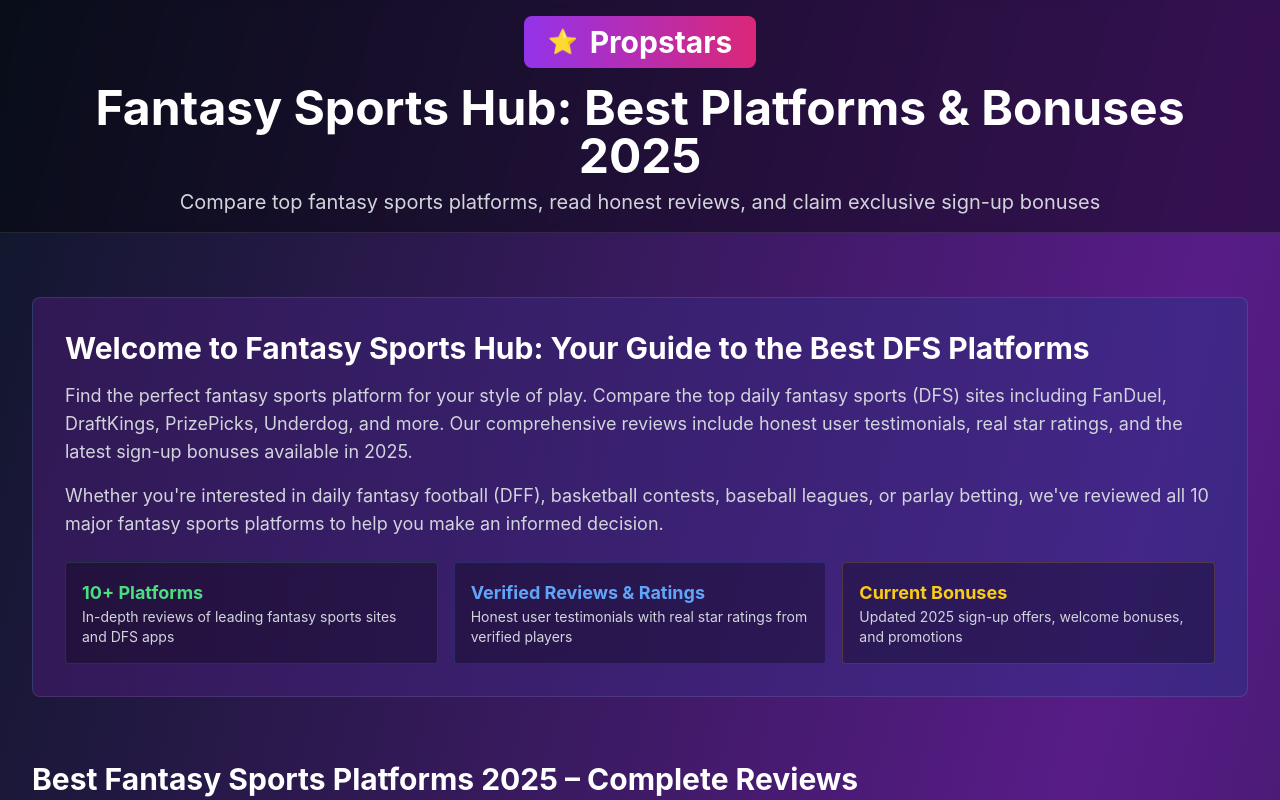
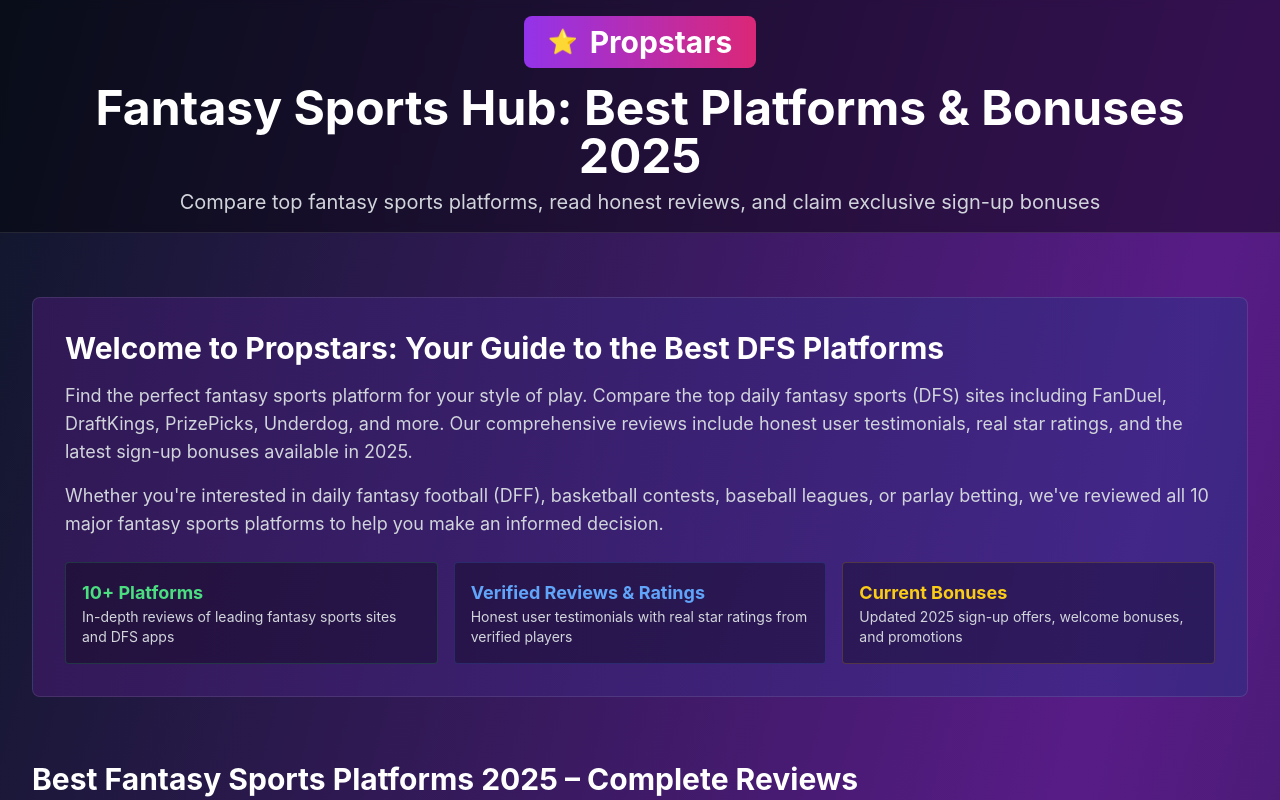
Before and after one commit to JasonCodez/fantasy-sports-affiliate, a Next.js app: page / in a window 1280 px wide. Shown: the top 800 px of the page. Built offline with nearby package versions, Linux system fonts and the light colour scheme.

Commit message:
Update welcome heading to Propstars

```diff
--- a/app/page.js
+++ b/app/page.js
@@ -94,7 +94,7 @@
       <div className="max-w-7xl mx-auto px-4 sm:px-6 lg:px-8 py-16">
         {/* Introduction Section */}
         <section className="mb-16 bg-gradient-to-r from-purple-900/40 to-blue-900/40 rounded-lg p-8 border border-white/10">
-          <h2 className="text-3xl font-bold text-white mb-4">Welcome to Fantasy Sports Hub: Your Guide to the Best DFS Platforms</h2>
+          <h2 className="text-3xl font-bold text-white mb-4">Welcome to Propstars: Your Guide to the Best DFS Platforms</h2>
           <p className="text-gray-300 text-lg mb-4">
             Find the perfect fantasy sports platform for your style of play. Compare the top daily fantasy sports (DFS) sites including FanDuel, DraftKings, PrizePicks, Underdog, and more. Our comprehensive reviews include honest user testimonials, real star ratings, and the latest sign-up bonuses available in 2025.
           </p>
```
